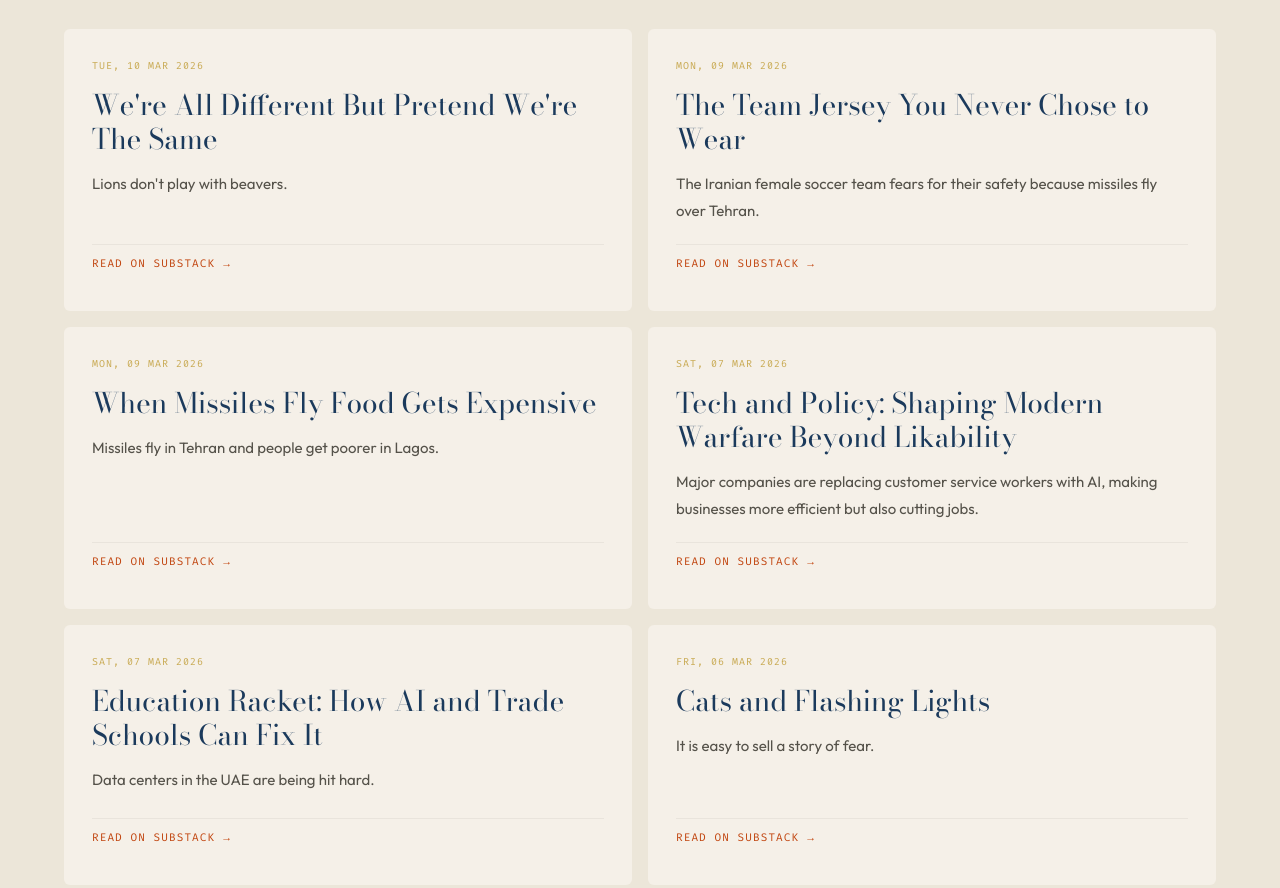
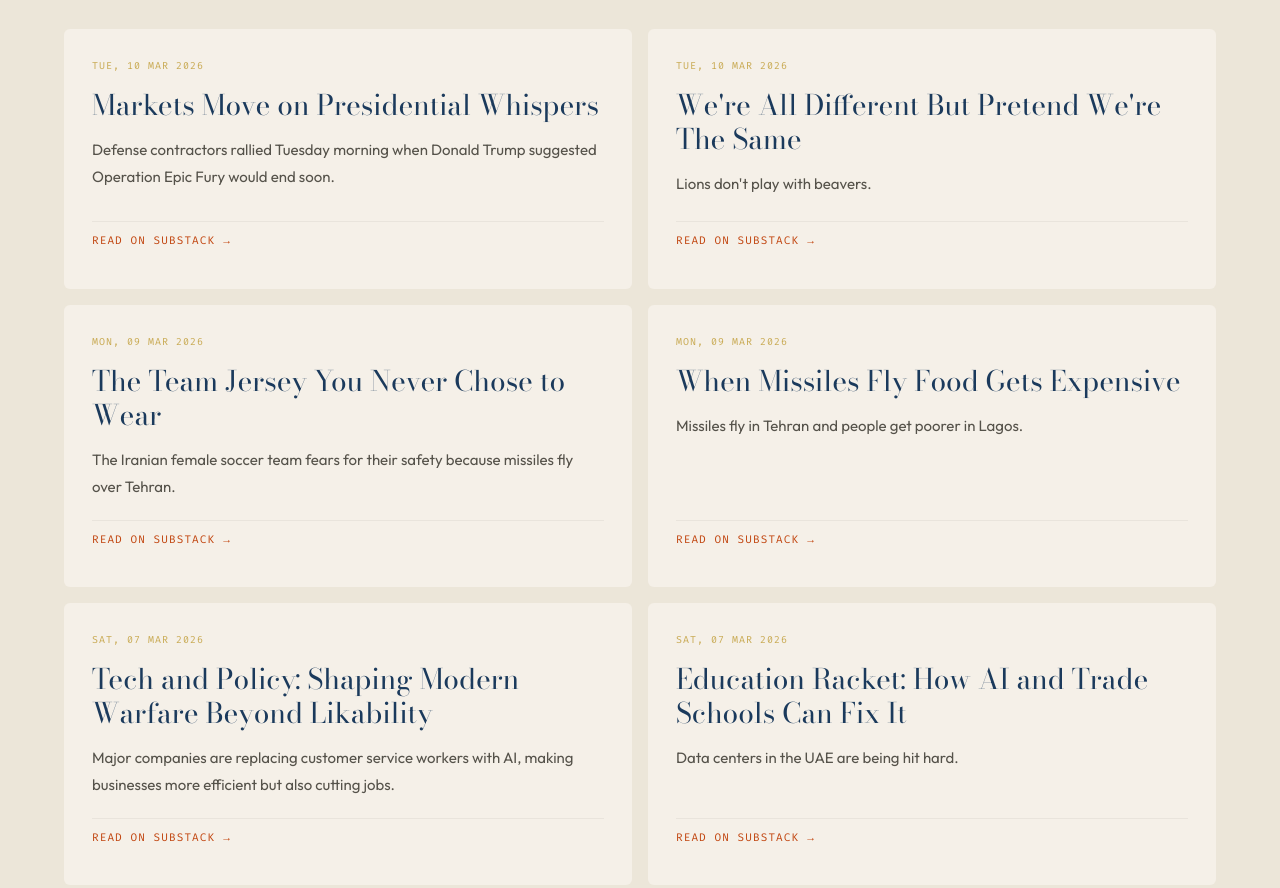
Before and after one commit to PatternSeer-Board/Cathedral, a plain HTML site: page index.html in a window 1280 px wide. Shown: the part 1083-1971 px from the top of the page. Drawn offline with nearby package versions, Linux system fonts and the light colour scheme; no server answers.

Commit message:
Auto-update posts 2026-03-10 11:00

```diff
--- a/index.html
+++ b/index.html
@@ -270,6 +270,12 @@ footer p{font-family:'Bodoni Moda',serif;font-size:13px;font-style:italic;color:
     <div class="mh-sub rv">Pattern recognition applied to what is happening right now. Free to read.</div>
   </div>
   <div class="mag-grid" id="pgrid">
+<a href="https://aopinion.substack.com/p/markets-move-on-presidential-whispers" target="_blank" class="mc reveal">
+<div class="mc-date">Tue, 10 Mar 2026</div>
+<div class="mc-title">Markets Move on Presidential Whispers</div>
+<div class="mc-ex">Defense contractors rallied Tuesday morning when Donald Trump suggested Operation Epic Fury would end soon.</div>
+<span class="mc-read">Read on Substack</span>
+</a>
 <a href="https://aopinion.substack.com/p/were-all-different-but-pretend-were" target="_blank" class="mc reveal">
 <div class="mc-date">Tue, 10 Mar 2026</div>
 <div class="mc-title">We're All Different But Pretend We're The Same</div>
@@ -298,12 +304,6 @@ footer p{font-family:'Bodoni Moda',serif;font-size:13px;font-style:italic;color:
 <div class="mc-date">Sat, 07 Mar 2026</div>
 <div class="mc-title">Education Racket: How AI and Trade Schools Can Fix It</div>
 <div class="mc-ex">Data centers in the UAE are being hit hard.</div>
-<span class="mc-read">Read on Substack</span>
-</a>
-<a href="https://aopinion.substack.com/p/cats-and-flashing-lights" target="_blank" class="mc reveal">
-<div class="mc-date">Fri, 06 Mar 2026</div>
-<div class="mc-title">Cats and Flashing Lights</div>
-<div class="mc-ex">It is easy to sell a story of fear.</div>
 <span class="mc-read">Read on Substack</span>
 </a>
 
```
